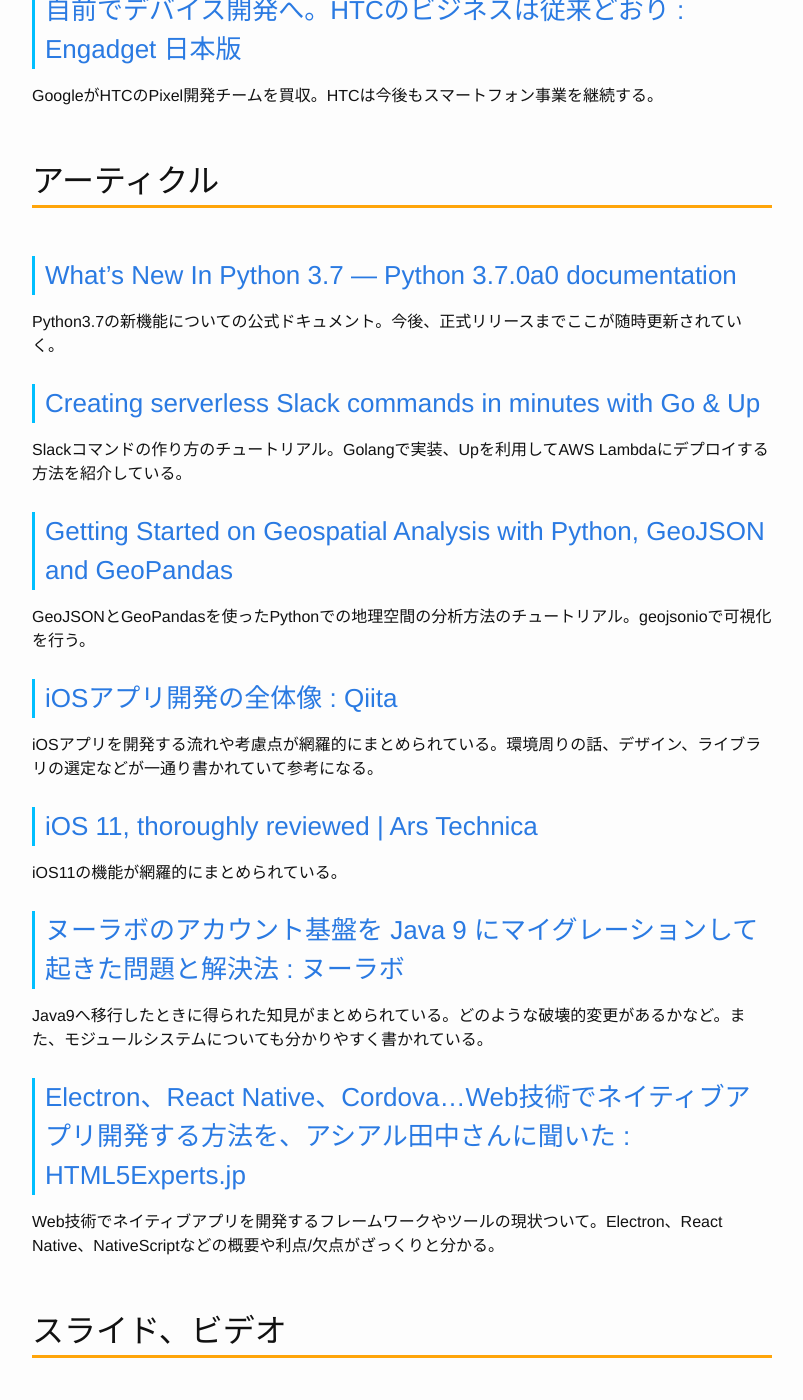
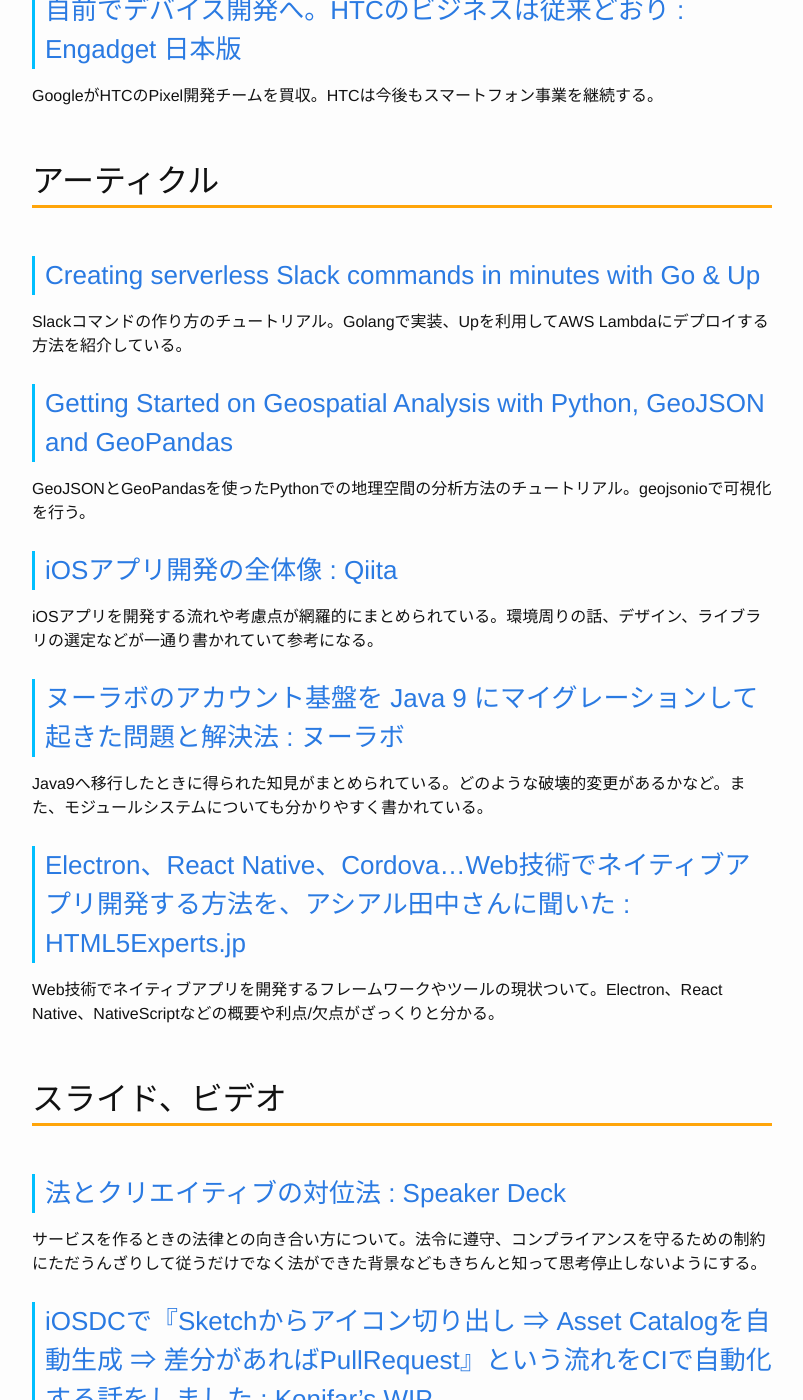
Before and after one commit to Gather-Tech/Gather-Tech.github.io, a Jekyll site: the page built from _posts/2017/2017-09-25-Gather65.md, in a window 1280 px wide and 1400 px high, scrolled down 1814 px. Shown: the whole window, without its empty margins (238-1041 px from the left). Built offline with Jekyll 4.4.1, drawn with Linux system fonts in a browser that asks for light colours.

Commit message:
Reduced articles

```diff
--- a/_posts/2017/2017-09-25-Gather65.md
+++ b/_posts/2017/2017-09-25-Gather65.md
@@ -48,10 +48,6 @@
 
 ## アーティクル
 
-### [What’s New In Python 3.7 — Python 3.7.0a0 documentation](https://docs.python.org/3.7/whatsnew/3.7.html)
-
-Python3.7の新機能についての公式ドキュメント。今後、正式リリースまでここが随時更新されていく。
-
 ### [Creating serverless Slack commands in minutes with Go & Up](https://medium.freecodecamp.org/creating-serverless-slack-commands-in-minutes-with-up-f04ce0cfd52c)
 
 Slackコマンドの作り方のチュートリアル。Golangで実装、Upを利用してAWS Lambdaにデプロイする方法を紹介している。
@@ -63,10 +59,6 @@
 ### [iOSアプリ開発の全体像 : Qiita](http://qiita.com/gomi_ningen/items/b8c9c5c11aee91be820e)
 
 iOSアプリを開発する流れや考慮点が網羅的にまとめられている。環境周りの話、デザイン、ライブラリの選定などが一通り書かれていて参考になる。
-
-### [iOS 11, thoroughly reviewed | Ars Technica](https://arstechnica.com/gadgets/2017/09/ios-11-thoroughly-reviewed/)
-
-iOS11の機能が網羅的にまとめられている。
 
 ### [ヌーラボのアカウント基盤を Java 9 にマイグレーションして起きた問題と解決法 : ヌーラボ](https://nulab-inc.com/ja/blog/nulab/java9-migration/)
 
```
